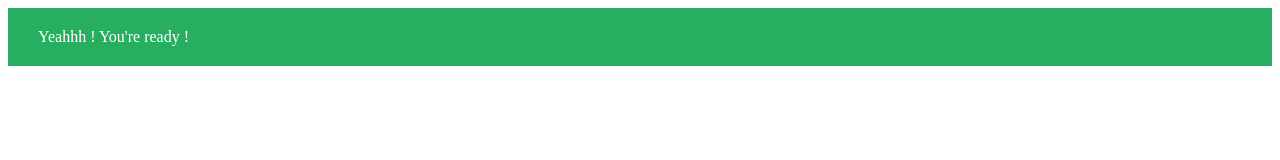
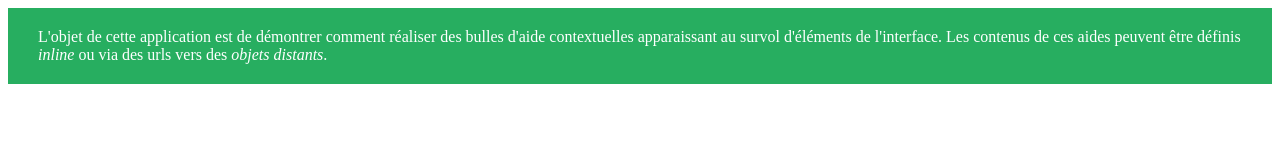
Before and after one commit to BiAiB/tutorial-angular-tooltip, a website: page app/index.html in a window 1280 px wide. Drawn offline with nearby package versions, Linux system fonts and the light colour scheme; some packages are replaced by stand-ins of ours; files that its build step writes are made by us from their sources.

Commit message:
texte bidon

```diff
--- a/app/index.html
+++ b/app/index.html
@@ -15,7 +15,7 @@
 <body>
 
 <section class="message" ng-controller="mainController">
-    {{ message }}
+    L'objet de cette application est de démontrer comment réaliser des bulles d'aide contextuelles apparaissant au survol d'éléments de l'interface. Les contenus de ces aides peuvent être définis <i>inline</i> ou via des urls vers des <i>objets distants</i>.
 </section>
 
 <!-- build:js js/tutorial-contextualhelp.js -->
```
